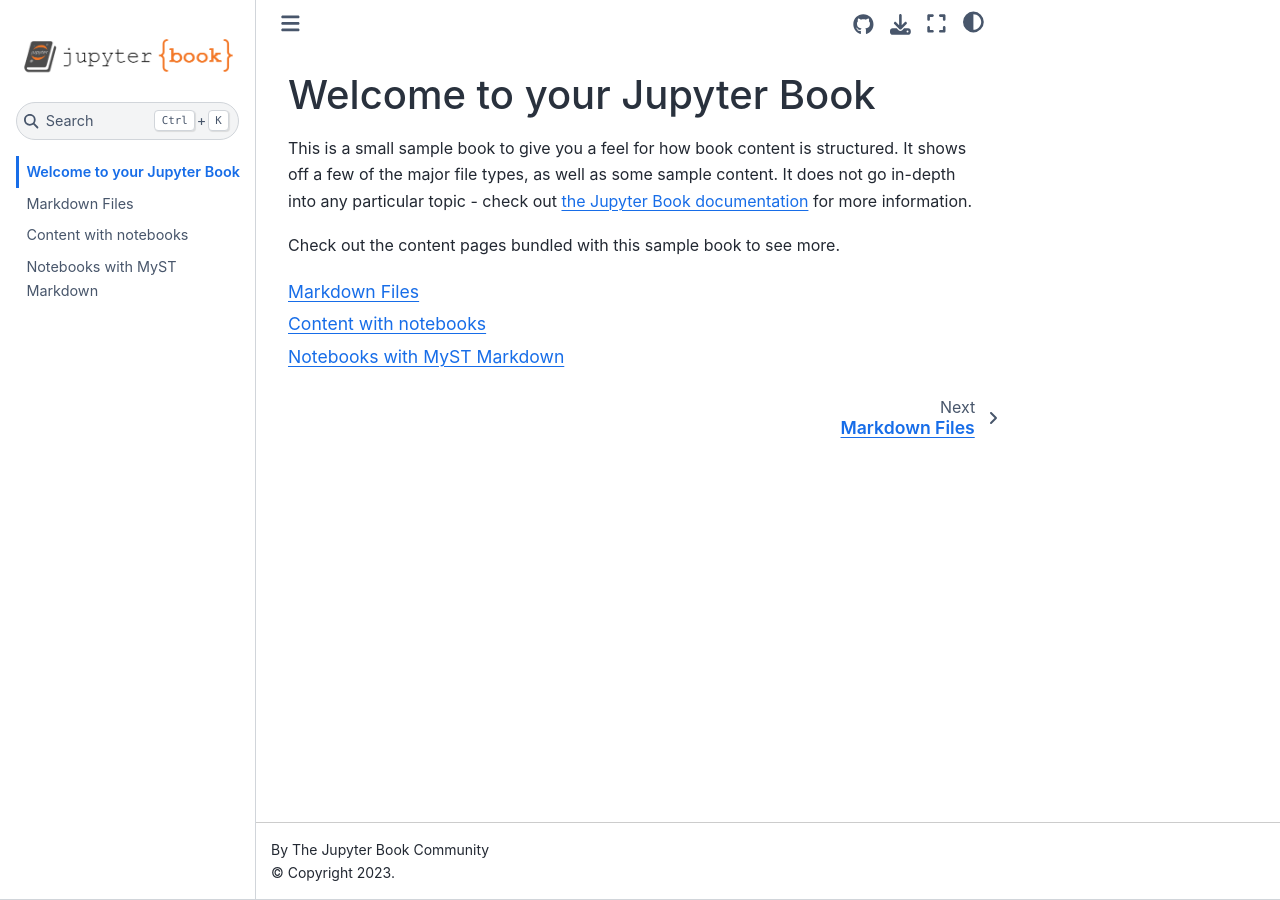
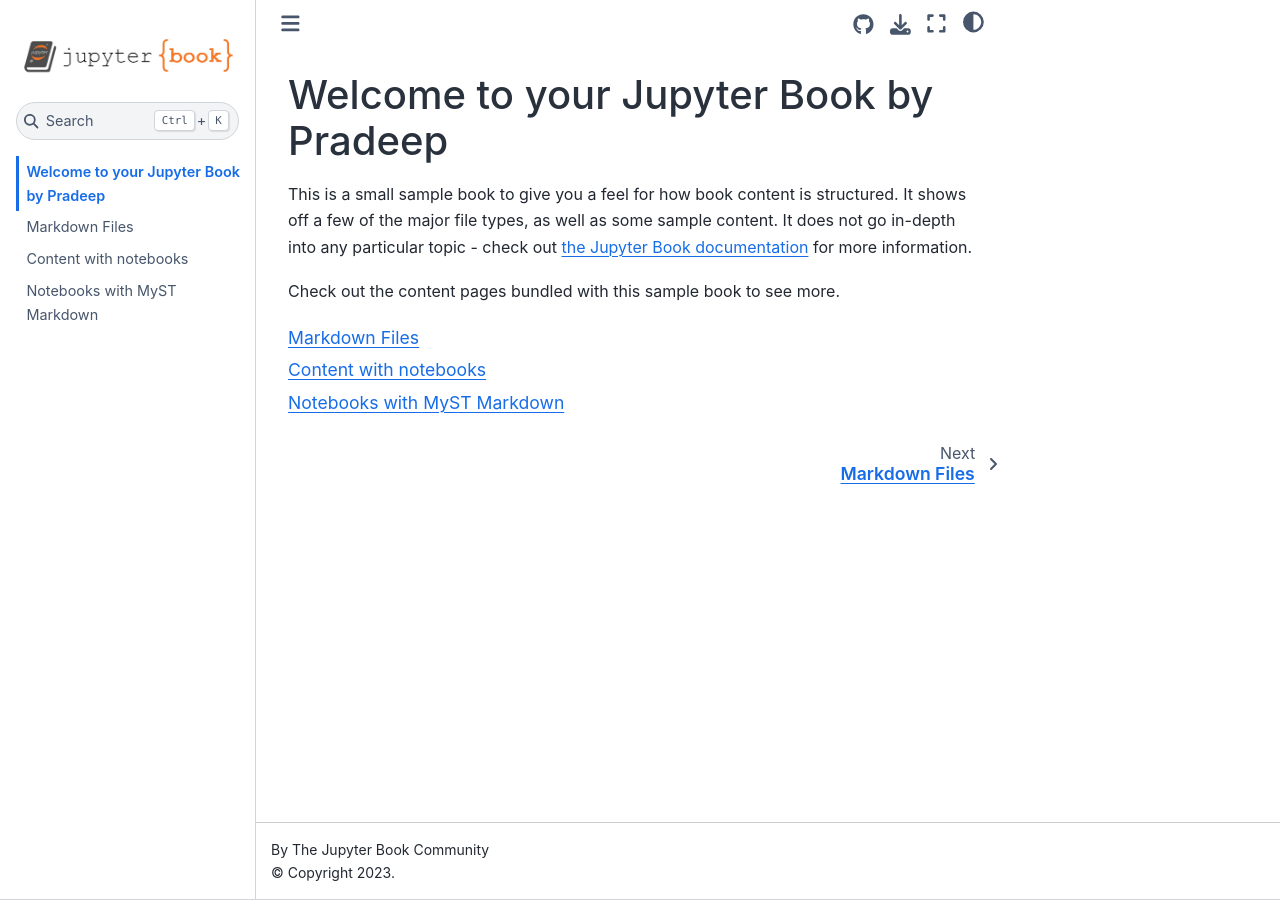
Before and after one commit to lookdeepu/mynewbook, a Jupyter Book: the page built from intro.md, in a window 1280 px wide. Built offline with Jupyter Book 1.0.4 settings and Sphinx 7.4.7 and the Sphinx Book theme 1.1.4, drawn with Linux system fonts in a browser that asks for light colours.

Commit message:
Update intro.md

```diff
--- a/intro.md
+++ b/intro.md
@@ -1,4 +1,4 @@
-# Welcome to your Jupyter Book
+# Welcome to your Jupyter Book by Pradeep
 
 This is a small sample book to give you a feel for how book content is
 structured.
```
